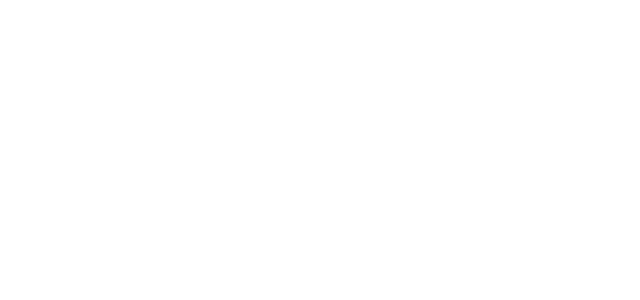
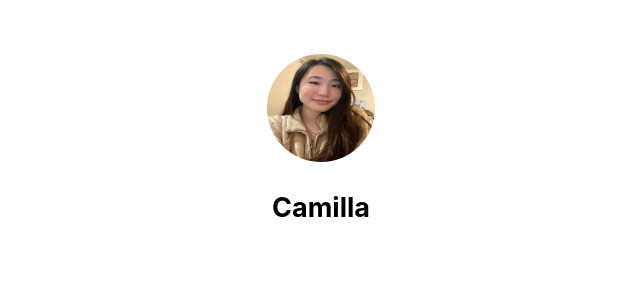
Before and after one commit to louisgv/art, a Next.js app: page /posts/first-post in a window 1280 px wide. Shown: the top 300 px of the page, without its empty margins (319-959 px from the left). Built offline with nearby package versions, Linux system fonts and the light colour scheme.

Commit message:
add content to the header in layout.js

```diff
--- a/components/layout.js
+++ b/components/layout.js
@@ -26,6 +26,42 @@
                 <meta name="og:title" content={siteTitle} />
                 <meta name="twitter:card" content="summary_large_image" />
             </Head>
+            <header className={styles.header}>
+                {home ? (
+                    <>
+                        <Image
+                            priority
+                            src="/images/profile.jpg"
+                            className={utilStyles.borderCircle}
+                            height={144}
+                            width={144}
+                            alt={name}
+                        />
+                        <h1 className={utilStyles.heading2X1}>Camilla</h1>
+                    </>
+
+                ) : (
+                    <>
+                        <Link href="/">
+                            <a>
+                                <Image
+                                    priority
+                                    src="/images/profile.jpg"
+                                    className={utilStyles.borderCircle}
+                                    height={108}
+                                    width={108}
+                                    alt={name}
+                                />
+                            </a>
+                        </Link>
+                        <h2 className={utilStyles.headingLg}>
+                            <Link href="/">
+                                <a className={utilStyles.colorInherit}>Camilla</a>
+                            </Link>
+                        </h2>
+                    </>
+                )}
+            </header>
 
 
 
```
